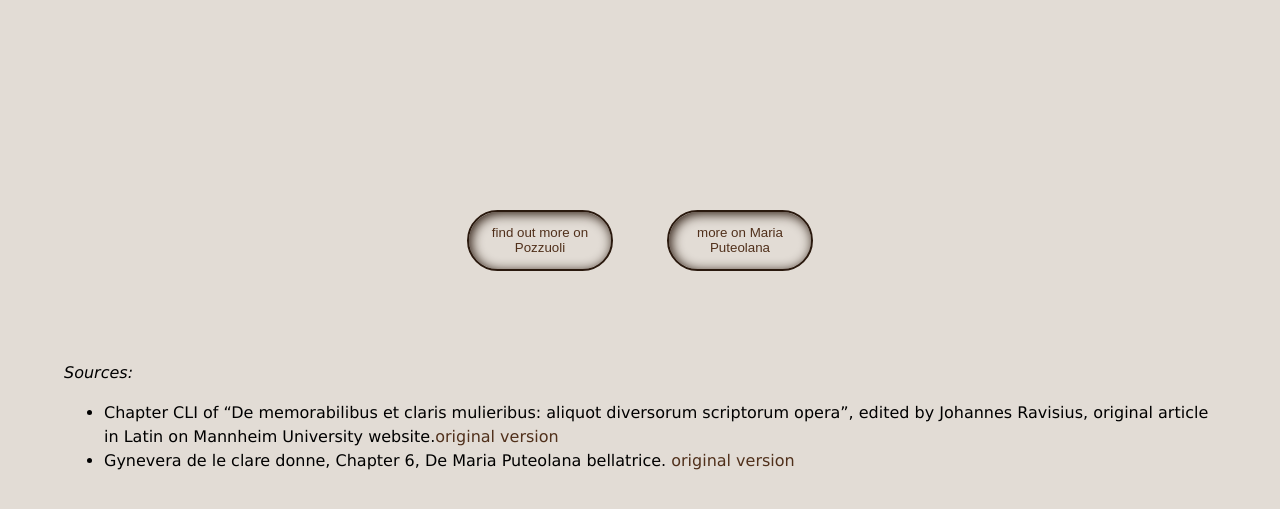
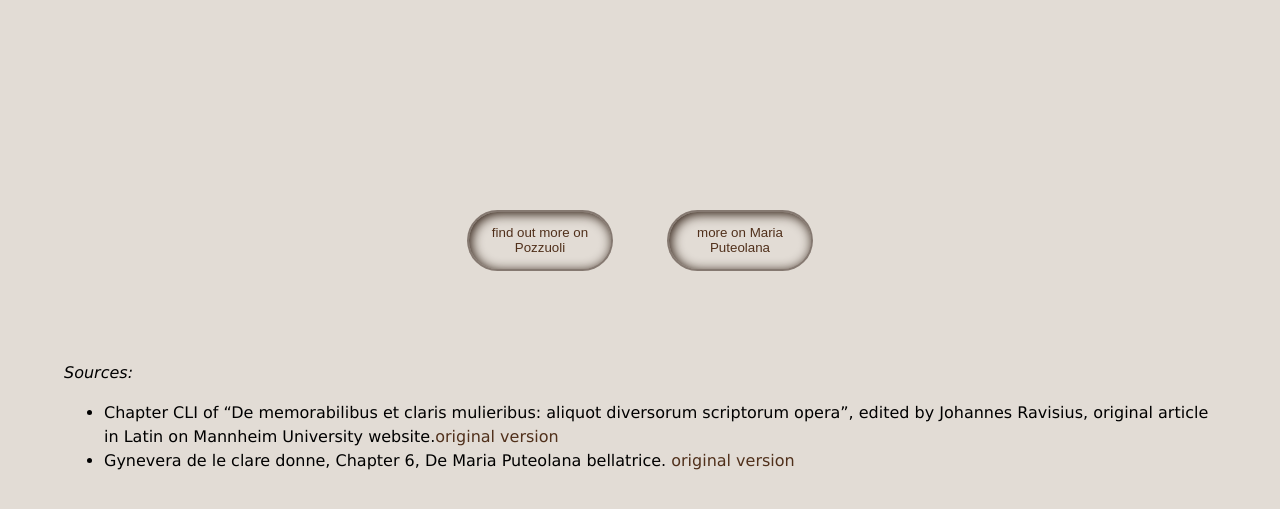
Before and after one commit to PaolaDMadd/FreeCodeCamp_Projects, a plain HTML site: page tribute-page/index.html in a window 1280 px wide. Shown: the part 1652-2161 px from the top of the page. Drawn offline with Linux system fonts and the light colour scheme.

Commit message:
border btn opacity

```diff
--- a/tribute-page/style.css
+++ b/tribute-page/style.css
@@ -78,7 +78,7 @@ button{
  padding:1em;
  margin: 2em;
  border-radius: 5em;
- border: 0.2em solid #2a190e;
+ border: 0.2em solid rgba(42, 25, 14, 50%);
  background-color: #e2dcd5;
  box-shadow: 2px 2px 12px #2a190e inset;
 
```
